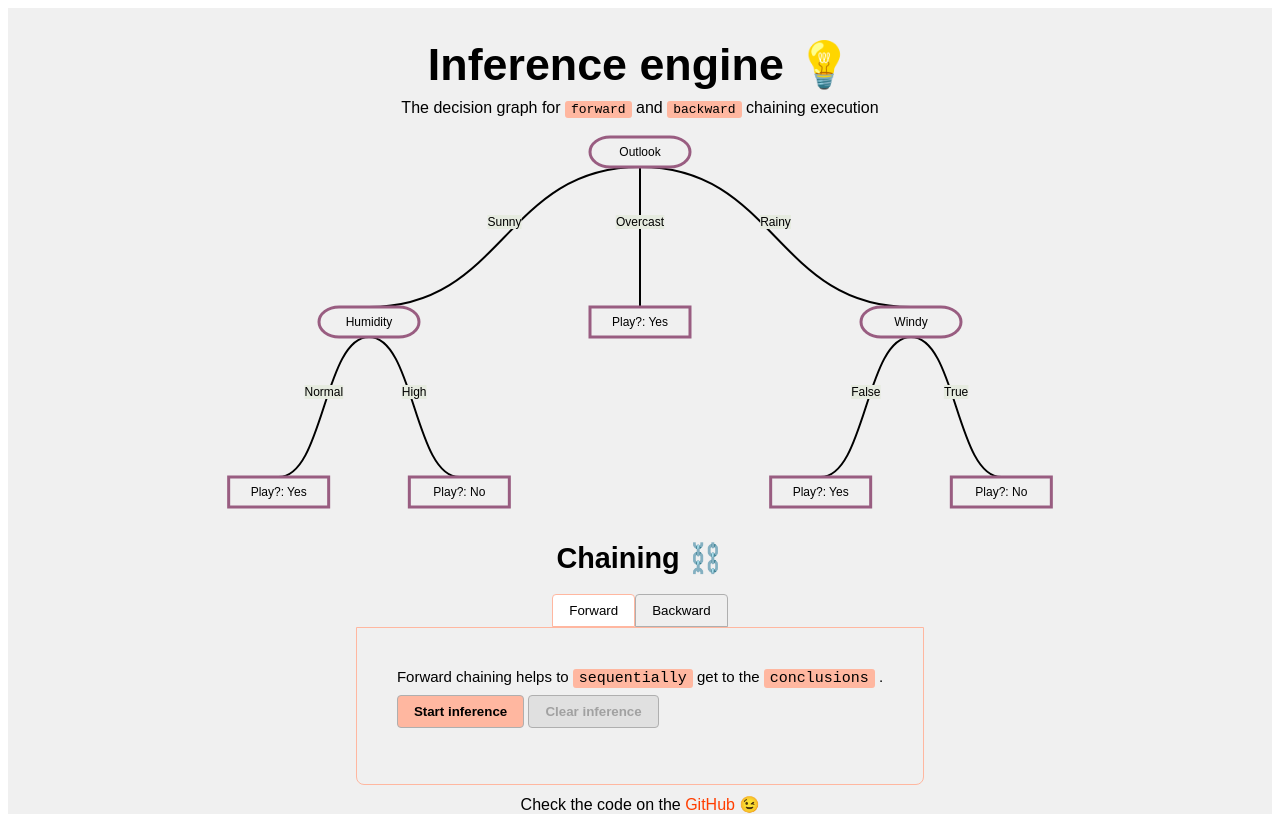
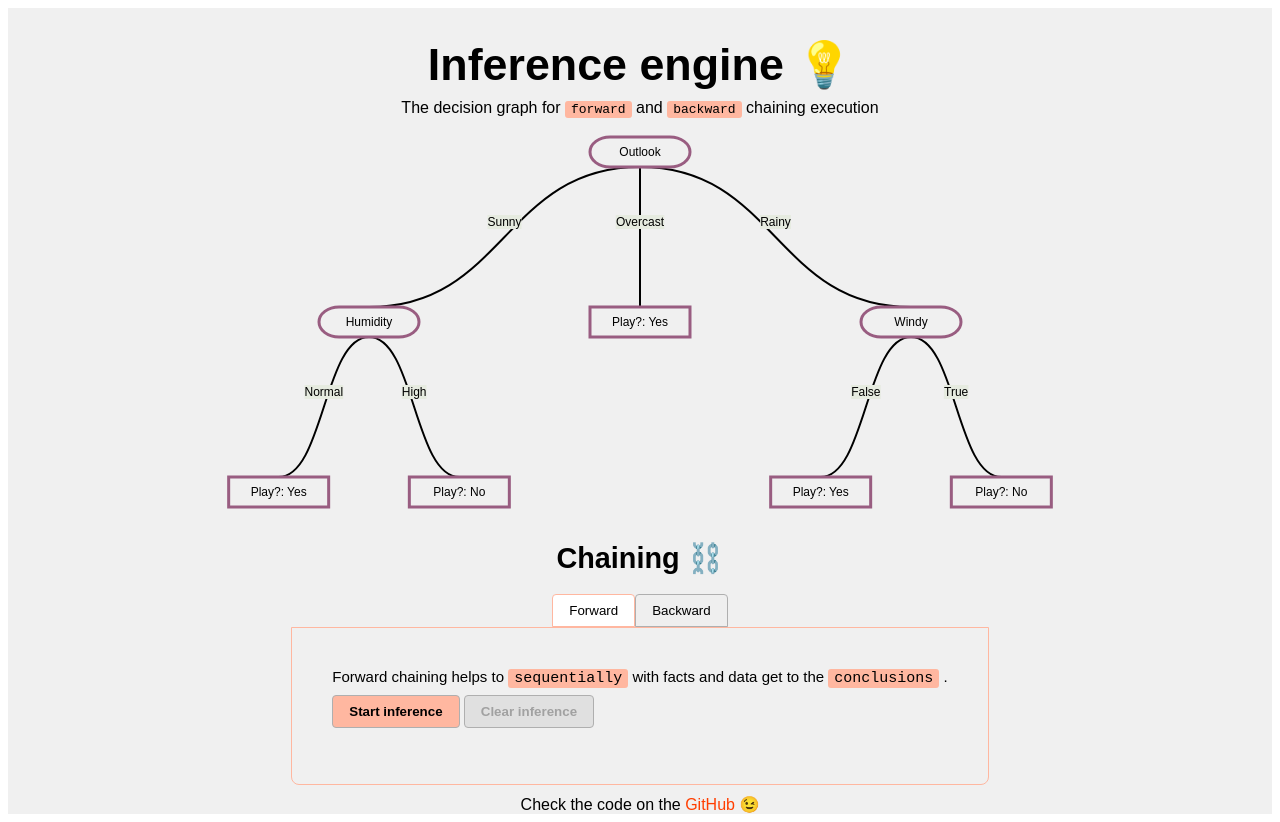
Before and after one commit to cyoq/inference-engine, a SvelteKit app: page / in a window 1280 px wide. Built offline with nearby package versions, Linux system fonts and the light colour scheme.

Commit message:
Update forward chaining description a bit

```diff
--- a/src/components/ForwardChaining.svelte
+++ b/src/components/ForwardChaining.svelte
@@ -8,7 +8,7 @@
 <div class="container">
   <span>
     Forward chaining helps to <pre>sequentially</pre>
-    get to the
+    with facts and data get to the
     <pre>conclusions</pre>
     .
   </span>
```
